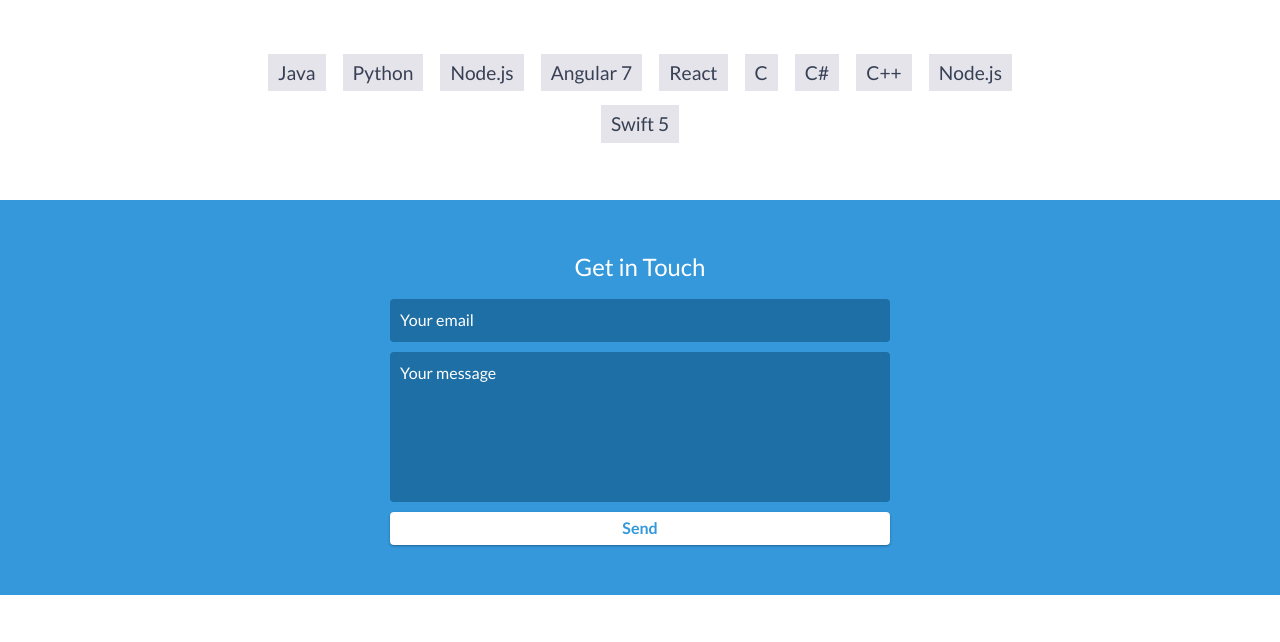
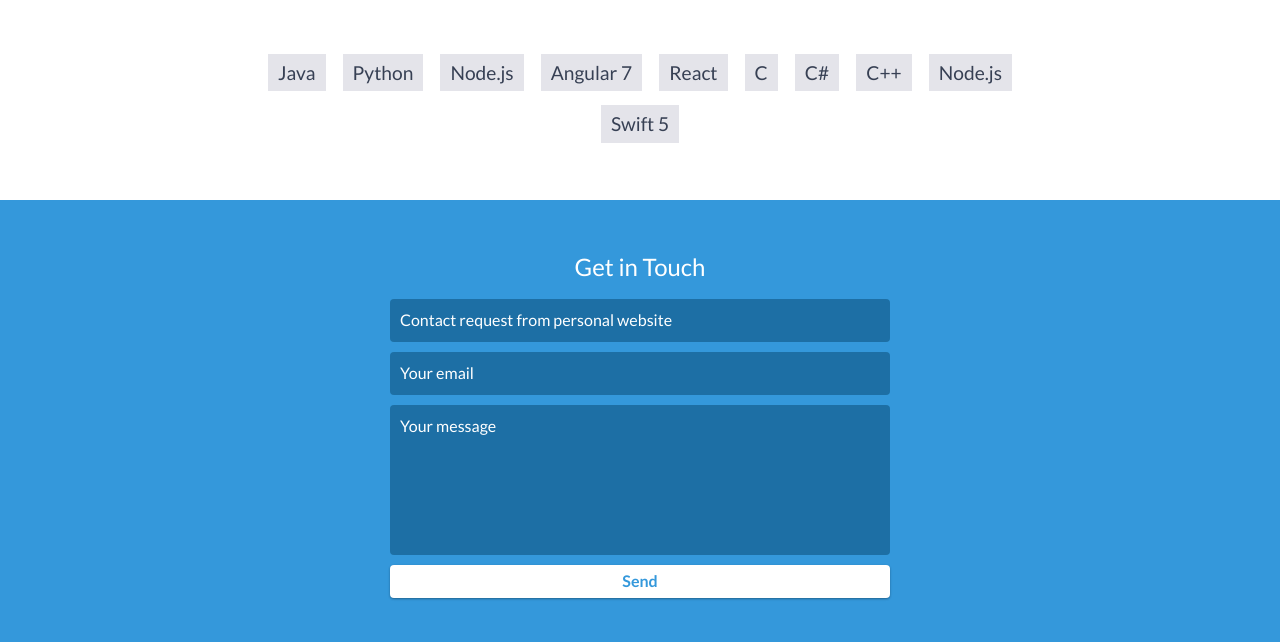
Before and after one commit to ankit08015/ankit08015.github.io, a plain HTML site: page index.html in a window 1280 px wide. Shown: the part 3786-4428 px from the top of the page. Drawn offline with nearby package versions, Linux system fonts and the light colour scheme.

Commit message:
Update index.html

```diff
--- a/index.html
+++ b/index.html
@@ -240,8 +240,9 @@
     <div id="contact">
         <h2>Get in Touch</h2>
         <div id="contact-form">
-            <form method="POST" action="https://formspree.io/email@email.com">
+            <form method="POST" action="https://formspree.io/ankit.yadav08015@gmail.com">
                 <input type="hidden" name="_subject" value="Contact request from personal website" />
+                <input type="text" name="_subject" value="Contact request from personal website" />
                 <input type="email" name="_replyto" placeholder="Your email" required>
                 <textarea name="message" placeholder="Your message" required></textarea>
                 <button type="submit">Send</button>
```
